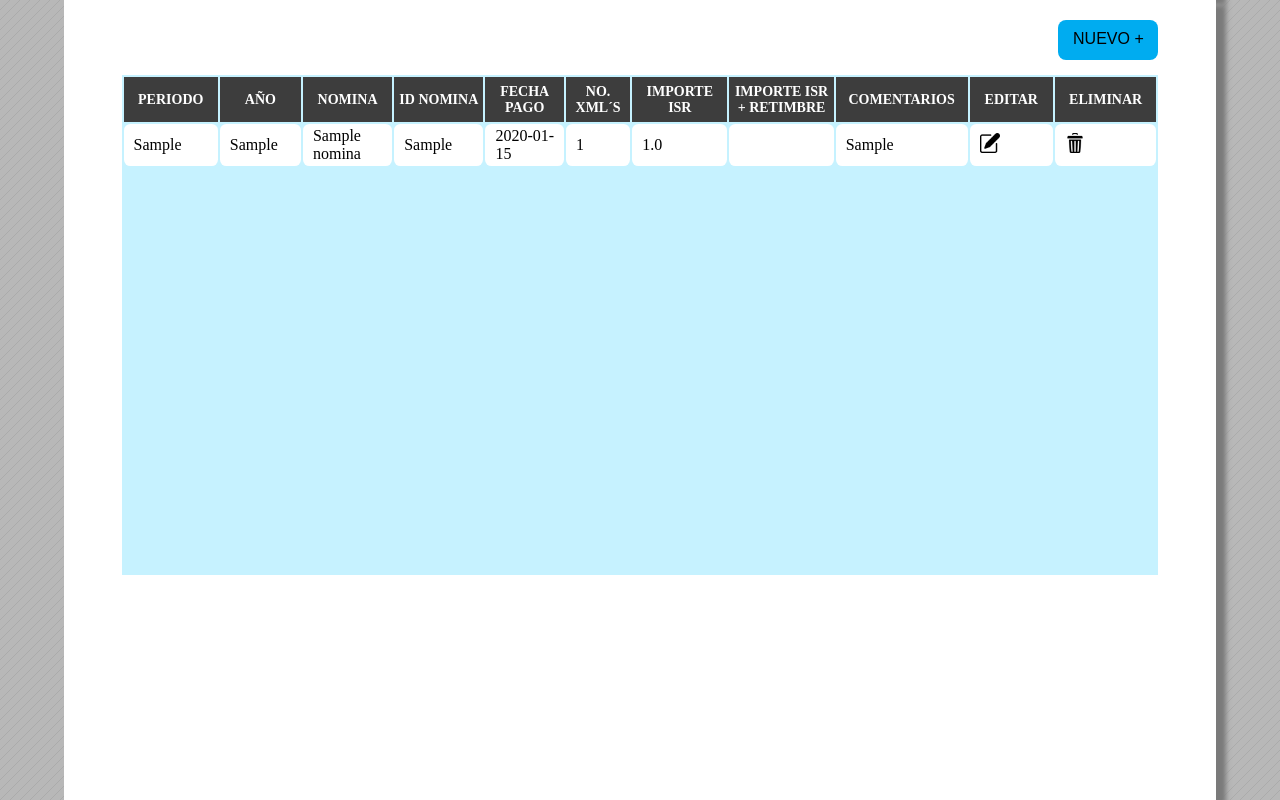
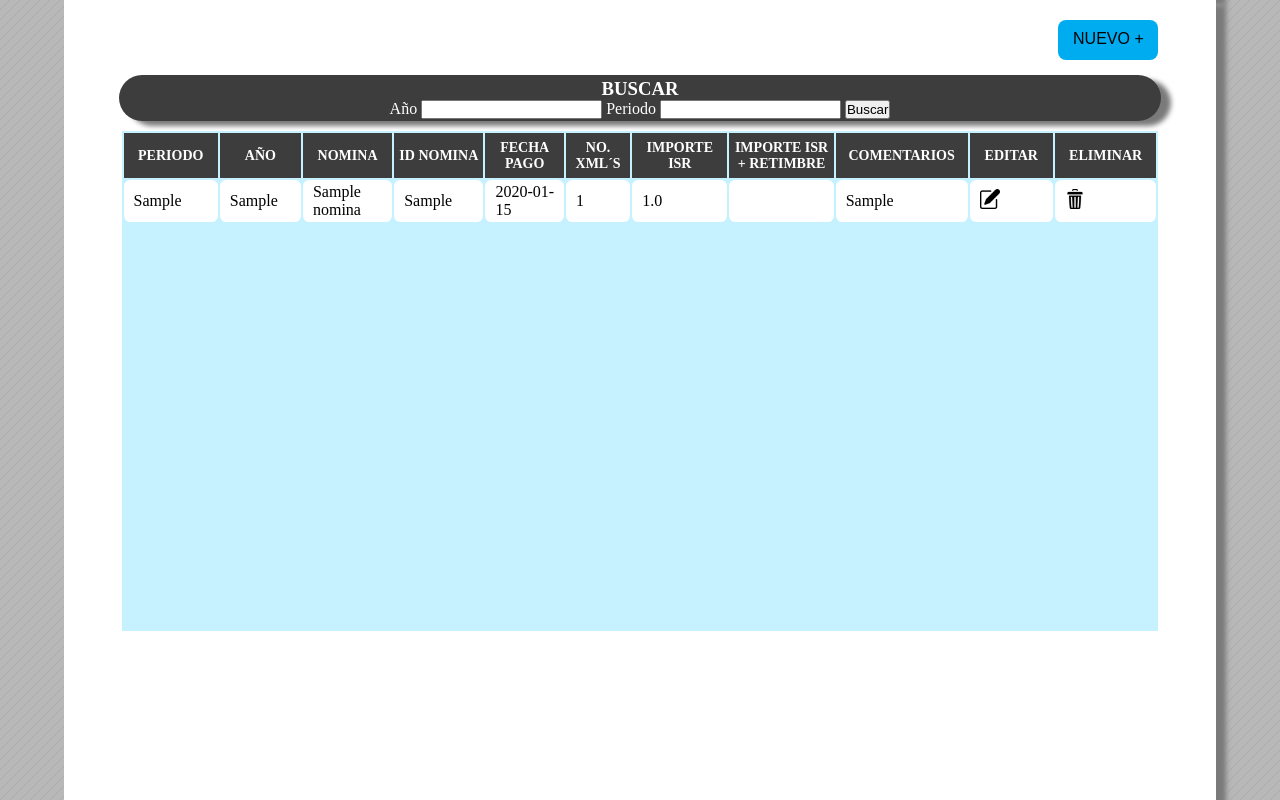
Before and after one commit to Hectorc70/Nominas, a Django app: page /inicio/ in a window 1280 px wide. Shown: the part 210-1010 px from the top of the page. Run offline with Django 3.2, Linux system fonts and the light colour scheme; a user stored in the database is signed in; tables that the repository leaves empty hold one stand-in row (values such as "Sample post"); some libraries are stand-ins or nearby versions.

Commit message:
Se pueden hacer filtros
- se implementaron dos campos para hacer filtros y mostrar datos por año y periodo o solo año

```diff
--- a/resumen/views.py
+++ b/resumen/views.py
@@ -73,6 +73,16 @@
 
 @login_required()
 def mostrar_inicio(request):
+    if request.method == 'POST':
+        anno = request.POST.get('b-anno')
+        periodo  = request.POST.get('b-periodo')
+
+        if periodo != '':
+            registros = Nomina.objects.filter(anno=anno, periodo=periodo)
+            return render(request, 'index.html', {'nominas':registros})
+        else:
+            registros = Nomina.objects.filter(anno=anno)
+            return render(request, 'index.html', {'nominas':registros})
 
     ultimo_per = Nomina.objects.latest('anno', 'periodo')    #ultimo periodo del ultmo año
     nominas = Nomina.objects.filter(anno=ultimo_per.anno, periodo=ultimo_per.periodo) #registros con el año y periodo pasados
--- a/static/css/estilos-inicio.css
+++ b/static/css/estilos-inicio.css
@@ -33,6 +33,19 @@
     background-color:  #3d3d3d;
     cursor: pointer;
     color: white;
+
+}
+
+.in-busqueda{
+    width: 90%;
+    display: block;
+    clear: both;
+    background-color: #3d3d3d;
+    margin: 10px;
+    margin-left: auto;
+    margin-right:auto ;
+    padding: 3px;
+    height: 40PX;
 
 }
 
--- a/templates/index.html
+++ b/templates/index.html
@@ -16,6 +16,15 @@
     <div class="cont-button">
         <a id="btn-agregar" href="{% url 'nomina' %}">Nuevo +</a>
     </div>
+    <form class="in-busqueda" method="post">
+        {% csrf_token %}
+        <h3>BUSCAR</h3>
+        <label for="b-anno"> Año</label>
+        <input type="text" name="b-anno" id="">
+        <label for="b-periodo"> Periodo</label>
+        <input type="text" name="b-periodo" id="">
+        <button type="submit">Buscar</button>
+    </form>
     <div id="tbl">
         <table id="table_nom">
             <tr id="titulos">
```
